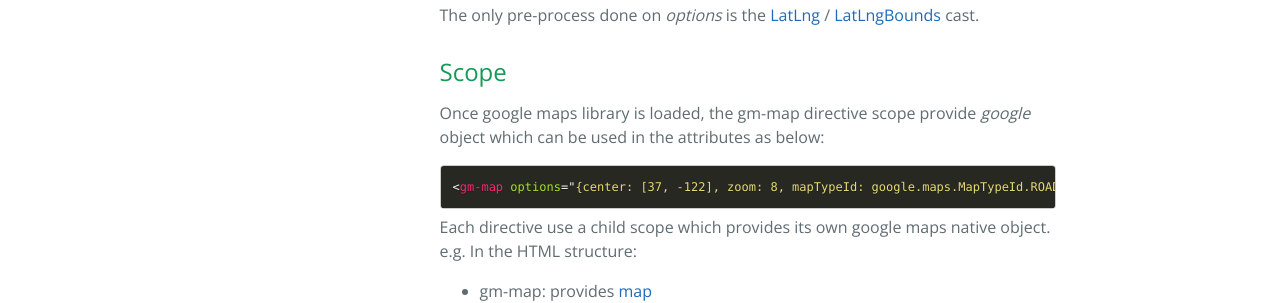
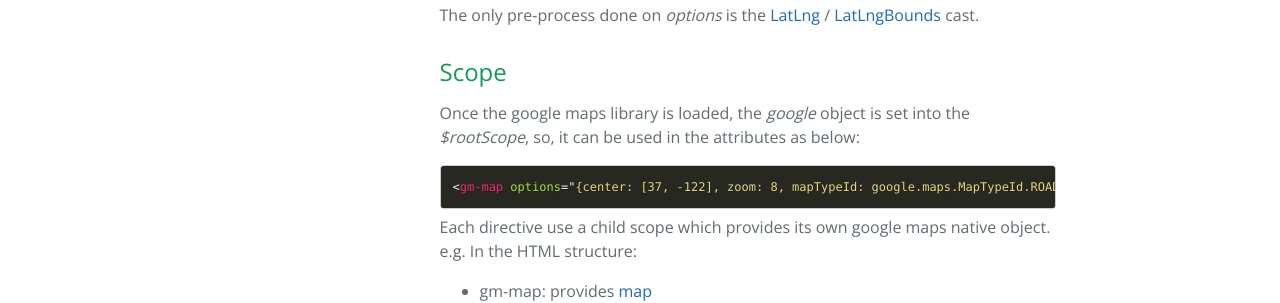
Before and after one commit to jbdemonte/angular-google-maps-native, a Jekyll site: the page built from api-directives.html, in a window 1280 px wide and 900 px high, scrolled down 559 px. Shown: the part 158-461 px from the top of the window. Built offline with Jekyll 4.4.1, drawn with Linux system fonts in a browser that asks for light colours; nearby versions of some CDN libraries.

Commit message:
update "google" object visibility

```diff
--- a/api-directives.html
+++ b/api-directives.html
@@ -14,7 +14,7 @@ layout: api
 
 <h3>Scope</h3>
 <p>
-  Once google maps library is loaded, the gm-map directive scope provide <em>google</em> object which can be used in the attributes as below:
+  Once the google maps library is loaded, the <em>google</em> object is set into the <em>$rootScope</em>, so, it can be used in the attributes as below:
 </p>
 <pre class="code"><code class="language-markup">&lt;gm-map options="{center: [37, -122], zoom: 8, mapTypeId: google.maps.MapTypeId.ROADMAP}"&gt;&lt;/gm-map&gt;</code></pre>
 <p>
```
